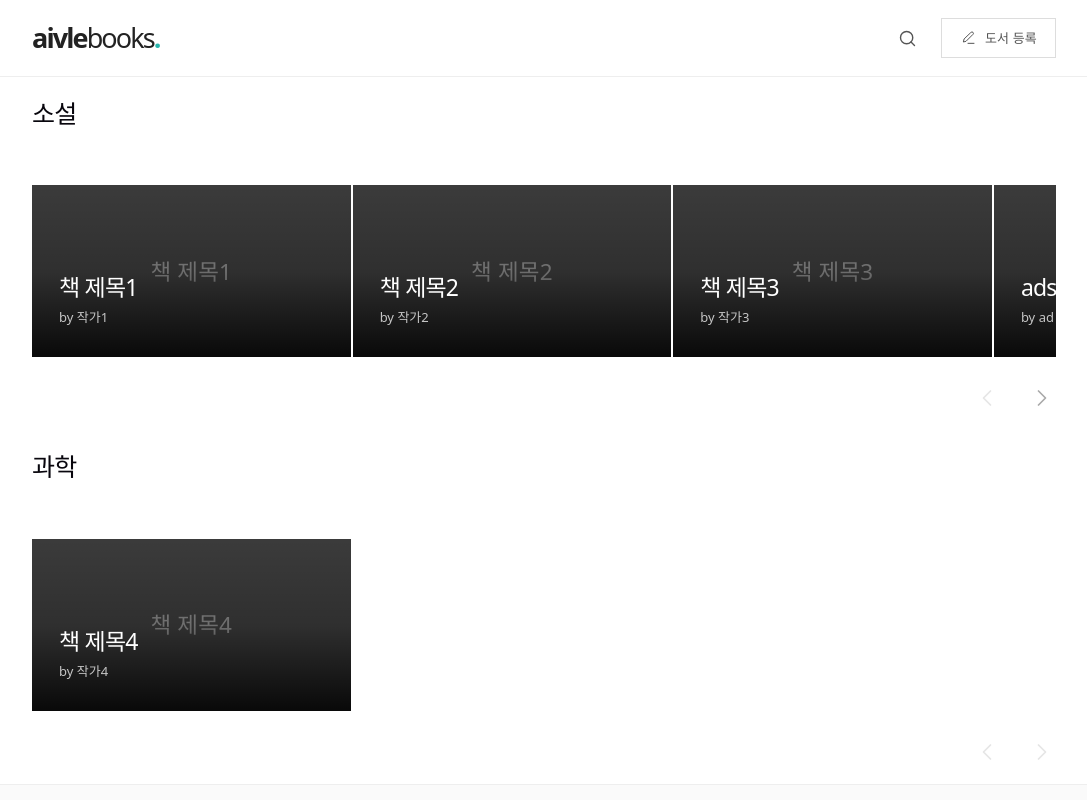
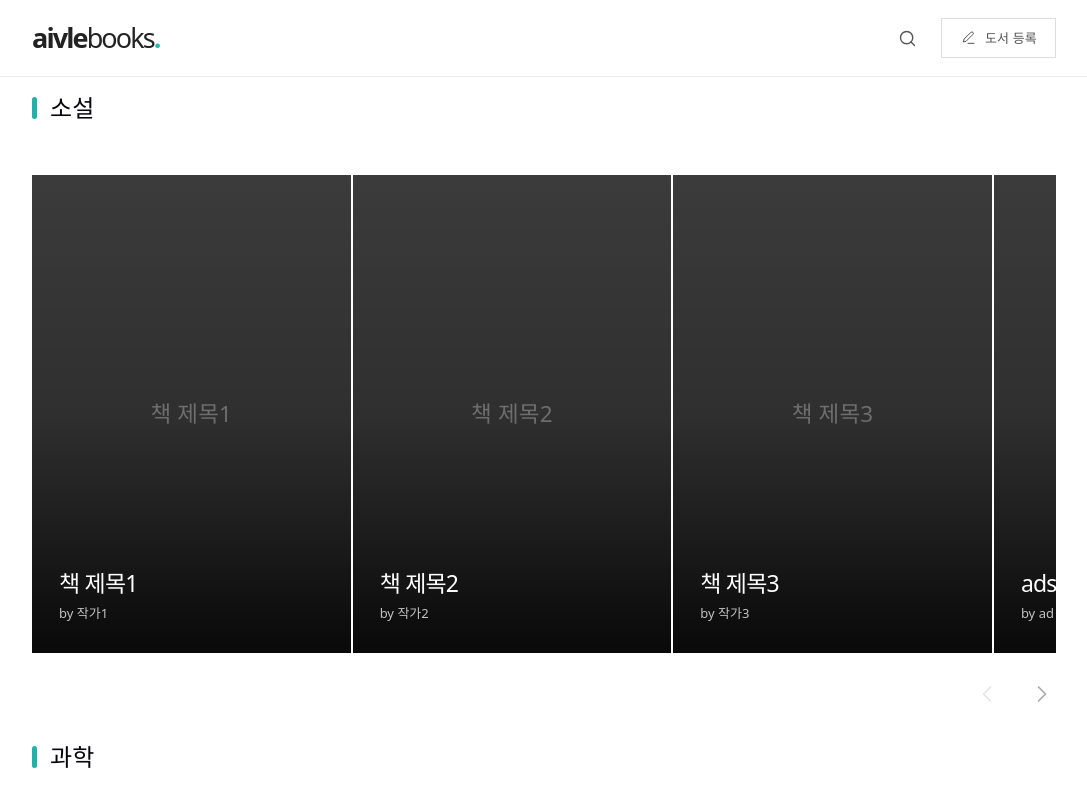
Before and after one commit to wavingwind/KT-AIVLE__MINI-PJ-04__AI-03-10, a React (Vite) app in the folder aivlebooks/: page / in a window 1280 px wide. Shown: the top 800 px of the page, without its empty margins (96-1183 px from the left). Built offline with nearby package versions, Linux system fonts and the light colour scheme; data requests are answered from the project's data file.

Commit message:
도서 카드와 장르 제목 디자인 개선 및 등록 폼 스타일 통일

```diff
--- a/aivlebooks/src/components/BookCard.jsx
+++ b/aivlebooks/src/components/BookCard.jsx
@@ -8,7 +8,7 @@ function BookCard({ book }) {
         >
             <article
                 className="
-                    group relative z-0 aspect-[1.85/1] w-full
+                    group relative z-0 aspect-[2/3] w-full
                     origin-center cursor-pointer bg-[#292929]
                     text-white transition-transform duration-300
                     ease-out hover:z-30 hover:scale-[1.12]
--- a/aivlebooks/src/components/GenreSection.jsx
+++ b/aivlebooks/src/components/GenreSection.jsx
@@ -24,7 +24,11 @@ function GenreSection({ genre, books = [] }) {
             <div className="mx-auto w-full max-w-[1024px] px-4 lg:px-0">
 
                 <div className="flex w-full items-center justify-between">
-                    <h2 className="mb-7 text-left text-[25px] font-normal leading-[1.45] tracking-[-0.035em] text-[#333]">
+                    <h2 className="mb-7 flex items-center gap-3 text-[24px] font-medium text-[#333]">
+                        <span
+                        aria-hidden="true"
+                        className="h-5 w-1 rounded-full bg-[#20b2aa]"
+                        />
                         {genre}
                     </h2>
                 </div>
--- a/aivlebooks/src/components/SelectButton.jsx
+++ b/aivlebooks/src/components/SelectButton.jsx
@@ -6,7 +6,10 @@ function SelectButton({
 {
   return (
     <div>
-      <select value={value} onChange={(e) => onChange(e.target.value)}>
+      <select
+      className="ui-select"
+      value={value}
+      onChange={(e) => onChange(e.target.value)}>
         {options.map((option) => (
           <option key={option} value={option}>
             {option}
```
